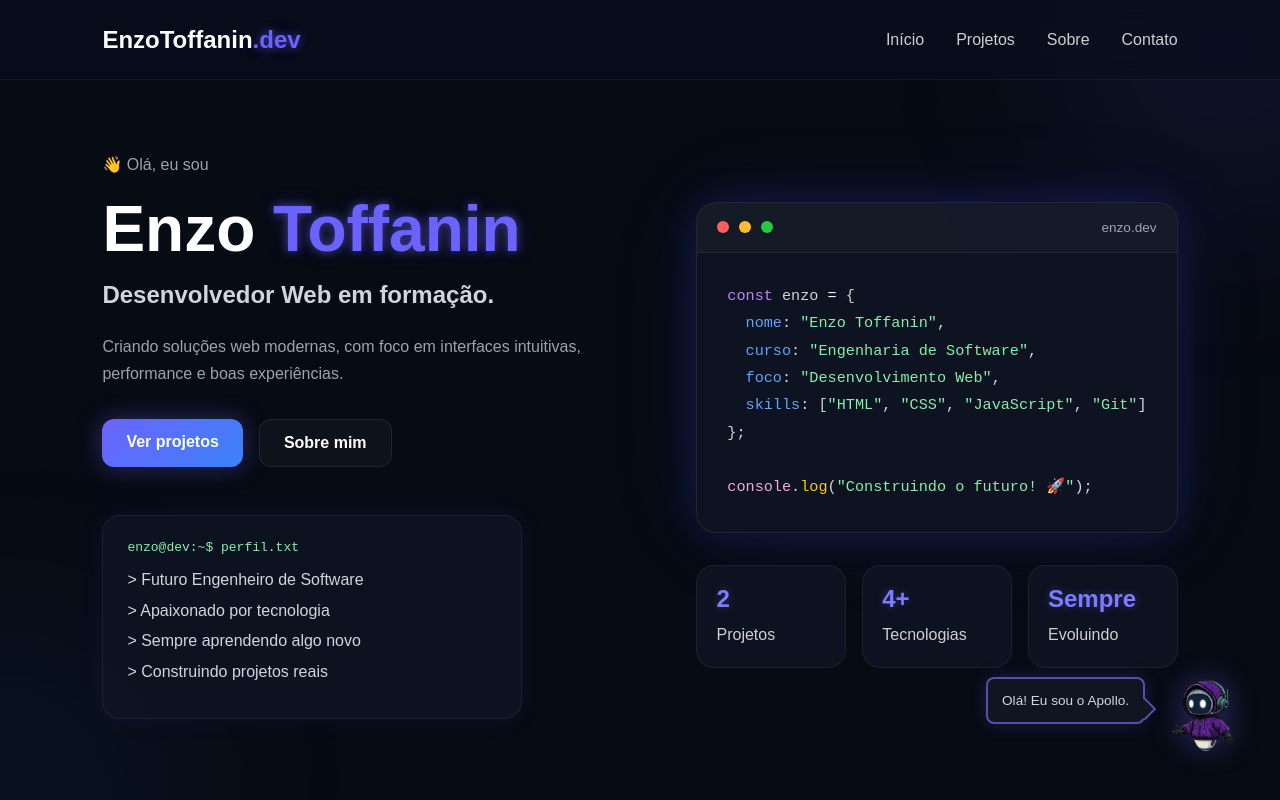
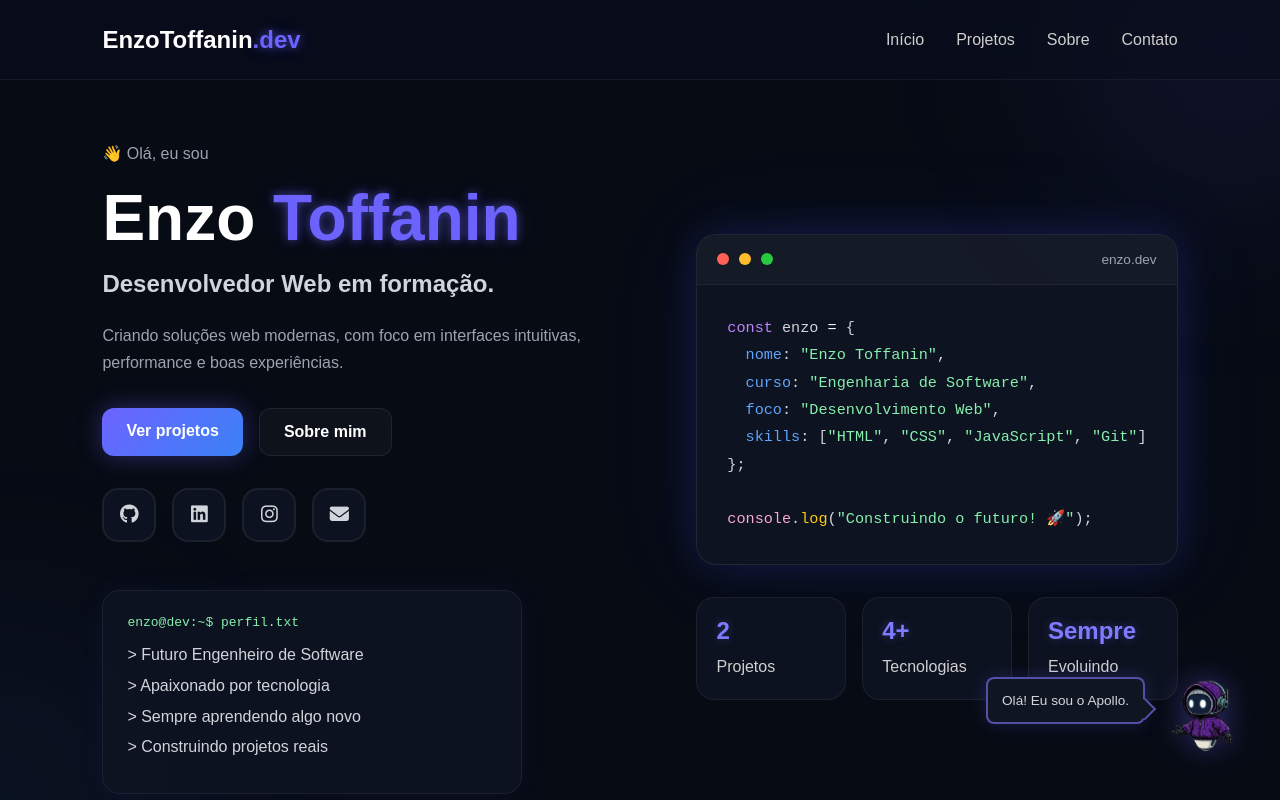
Before and after one commit to etoffanin/enzotoffanin-dev, a plain HTML site: page index.html in a window 1280 px wide. Shown: the top 800 px of the page. Drawn offline with Linux system fonts and the light colour scheme.

Commit message:
adiciona redes sociais no hero section

```diff
--- a/index.html
+++ b/index.html
@@ -5,6 +5,11 @@
   <meta name="viewport" content="width=device-width, initial-scale=1.0" />
 
   <title>enzotoffanin.dev</title>
+
+  <link
+   rel="stylesheet"
+   href="https://cdnjs.cloudflare.com/ajax/libs/font-awesome/6.5.1/css/all.min.css"
+  />
 
   <link rel="stylesheet" href="./src/css/style.css" />
 </head>
@@ -39,6 +44,38 @@
         <div class="hero-actions">
           <a href="#projects" class="btn primary">Ver projetos</a>
           <a href="#about" class="btn secondary">Sobre mim</a>
+        </div>
+
+        <div class="social-links">
+
+         <a
+          href="https://github.com/etoffanin"
+          target="_blank"
+         >
+          <i class="fab fa-github"></i>
+         </a>
+
+         <a
+           href="https://linkedin.com/in/enzo-toffanin-92744b321/"
+           target="_blank"
+          >
+           <i class="fab fa-linkedin"></i>
+          </a>
+
+          <a
+           href="https://instagram.com/thunderdodge_"
+           target="_blank"
+          >
+           <i class="fab fa-instagram"></i>
+          </a>
+
+          <a
+           href="https://mail.google.com/mail/?view=cm&fs=1&to=toffanine1@gmail.com"
+           target="_blank"
+          >
+           <i class="fas fa-envelope"></i>
+          </a>
+
         </div>
 
         <div class="mini-terminal">
--- a/src/css/style.css
+++ b/src/css/style.css
@@ -659,6 +659,10 @@ code {
 
 @media (max-width: 768px) {
 
+  .social-links {
+  justify-content: center;
+}
+
    .header {
     height: 70px;
     padding: 0 6%;
@@ -851,3 +855,45 @@ code {
     transform: translateY(-8px);
   }
 }
+
+/* SOCIAL LINKS */
+
+.social-links {
+  display: flex;
+
+  gap: 1rem;
+
+  margin-top: 2rem;
+}
+
+.social-links a {
+  width: 54px;
+  height: 54px;
+
+  border-radius: 16px;
+
+  display: flex;
+  align-items: center;
+  justify-content: center;
+
+  background: rgba(15, 20, 35, 0.85);
+
+  border: 2px solid rgba(255,255,255,0.06);
+
+  color: #d1d5db;
+
+  font-size: 1.2rem;
+
+  transition: 0.3s ease;
+}
+
+.social-links a:hover {
+  transform: translateY(-4px);
+
+  color: #7f7bff;
+
+  border-color: rgba(108, 99, 255, 0.25);
+
+  box-shadow:
+    0 0 20px rgba(108, 99, 255, 0.15);
+}
```
Also changed, not shown: src/js/main.js (line endings or trailing spaces).
